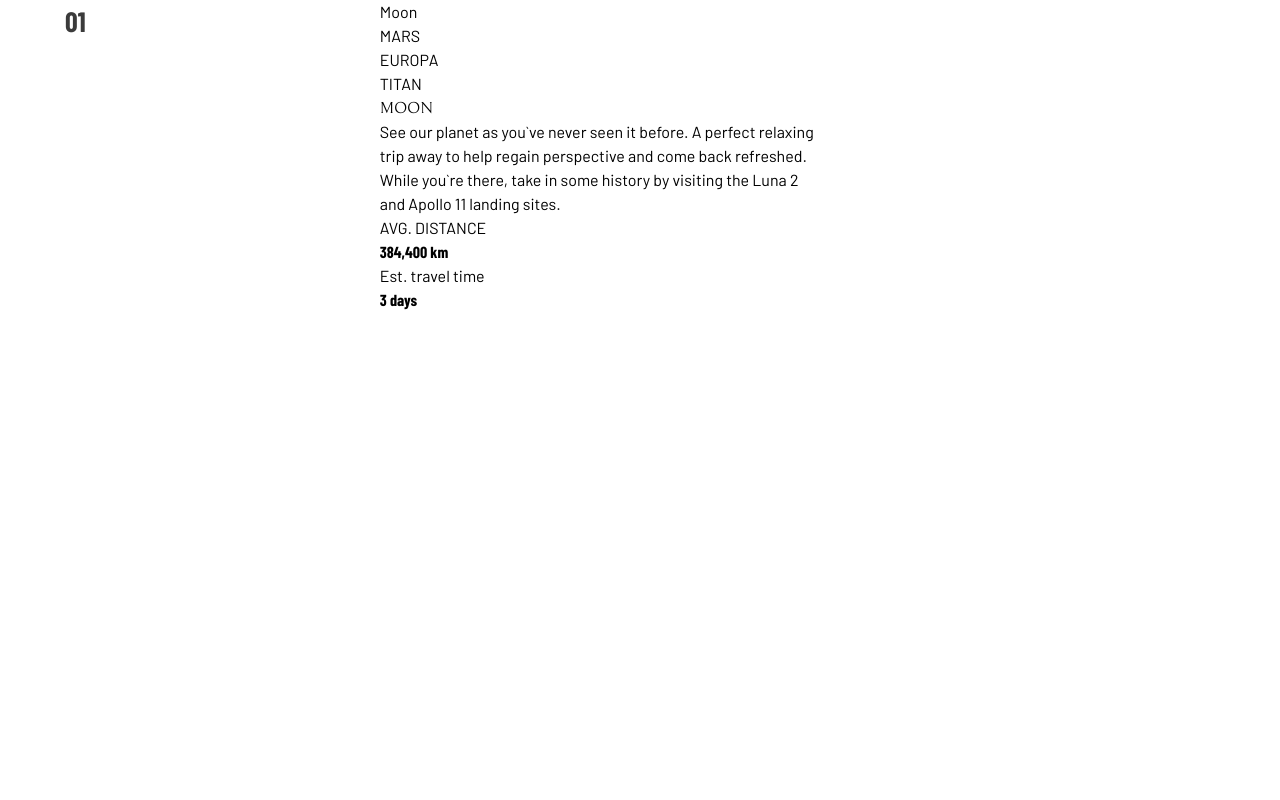
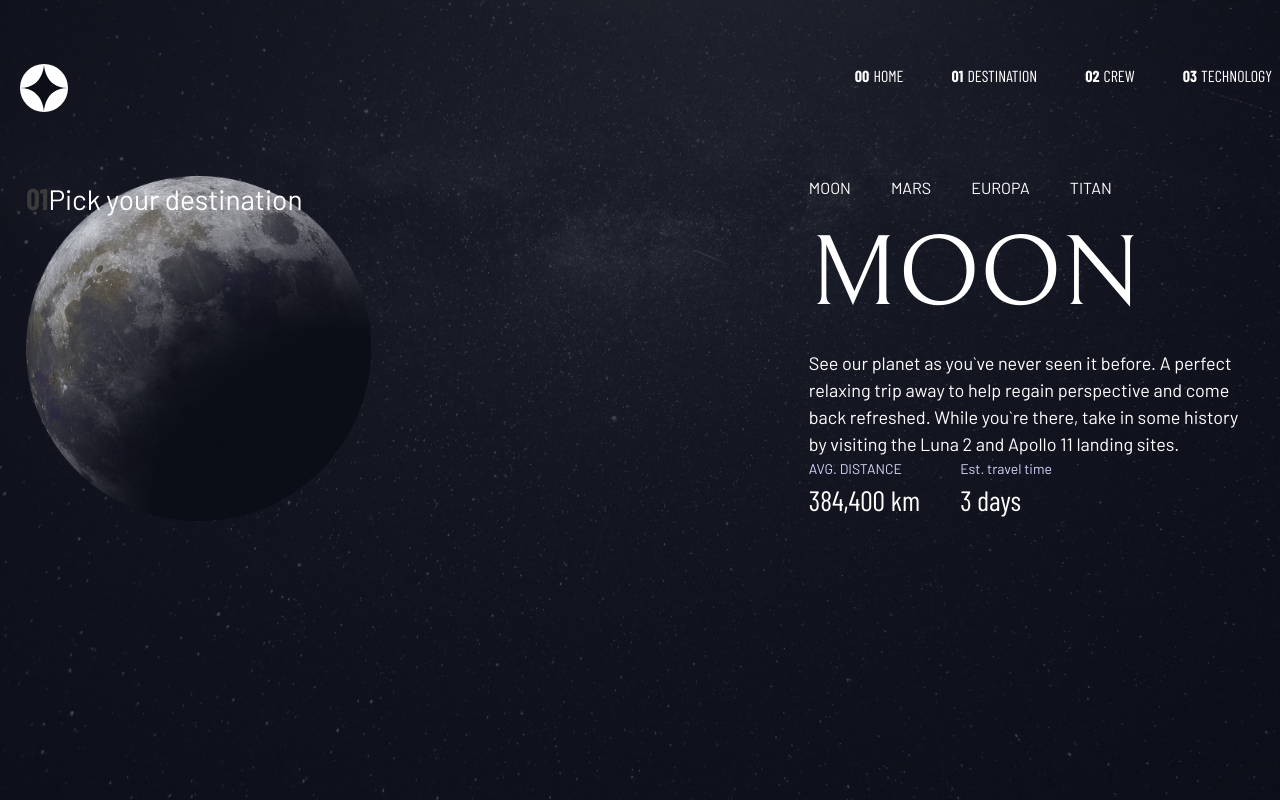
Before and after one commit to solikhazufar/team_work, a plain HTML site: page destination.html in a window 1280 px wide. Drawn offline with nearby package versions, Linux system fonts and the light colour scheme.

Commit message:
end result

```diff
--- a/destination.html
+++ b/destination.html
@@ -5,39 +5,64 @@
     <meta charset="UTF-8">
     <meta name="viewport" content="width=device-width, initial-scale=1.0">
     <link rel="stylesheet" href="./css/destination.css">
-    <link rel="icon" type="icon" href="./images/icon_logo.svg">
+    <link rel="icon" type="icon" href="./images/svg/icon_logo.svg">
     <title>DESTINATION</title>
     <style type="text/tailwindcss"></style>
 </head>
 
-<body>
+<body class=" bg-[url(/images/star_night.jpg)] bg-cover bg-center bg-no-repeat mx-[40px]">
 
-
-
-
-    <main class="containers">
-        <section class="section flex justify-start gap-[40px]">
-            <div class="container_1">
-                <p class="text-white p-[10px] font-normal text-[28px] px-3"><strong class=" px-2 text-[#3B3B3B] font-bold text-[28px] ">01</strong>Pick your destination</p>
+    <header>
+        <div class=" flex justify-between !py-[64px] !pl-5 !pr-2 ">
+            <a href="/">
+                <img class="" src="./images/svg/icon_logo.svg" alt="icon" width="48px" height="48px">
+            </a>
+            <div class=" text-[#FFFFFF] flex content-between gap-[48px]  ">
+                <div class="">
+                    <strong>00</strong>
+                    <a class=" text-[#FFFFFF]" href="">HOME</a>
+                </div>
+                <div class="">
+                    <strong>01</strong>
+                    <a href="" class=" underline ">DESTINATION</a>
+                </div>
+                <div class="">
+                    <strong>02</strong>
+                    <a class=" text-[16px] " href="">CREW</a>
+                </div>
+                <div class="">
+                    <strong>03</strong>
+                    <a href="">TECHNOLOGY</a>
+                </div>
             </div>
-            <div class="w-[445px]">
-                <div>
-                    <p>Moon</p>
-                    <p>MARS</p>
-                    <p>EUROPA</p>
-                    <p>TITAN</p>
+        </div>
+    </header>
+    <main>
+        <section class="section flex justify-start gap-[90px] ">
+            <div class="containers w-[50%]  bg-[url(/images/png/destination_img.png)] bg-no-repeat bg-left-bottom mt-[30px]  bg-[445px] bg-contain">
+                <p class="text-white p-[10px] font-normal text-[28px] "><strong
+                        class=" text-[#3B3B3B] font-bold text-[30px] mx-[20px]">01</strong class="">Pick your destination</p>
+                        <strong class=""></strong>
+            </div>
+            <div class=" containers w-[445px] ">
+                <div class="flex justify-start gap-[40px]">
+                    <p class=" text-white text-[16px] font-normal underline">MOON </p>
+                    <p class=" text-white text-[16px] font-normal">MARS</p>
+                    <p class=" text-white text-[16px] font-normal">EUROPA</p>
+                    <p class=" text-white text-[16px] font-normal">TITAN</p>
                 </div>
-                <h2>MOON</h2>
-                <p>See our planet as you`ve never seen it before. A perfect relaxing trip away to help regain perspective and come back refreshed. While you`re there, take in some history by visiting the Luna 2 and Apollo 11 landing sites.</p>
-                <strong class=""></strong>
-                <div class="">
+                <h2 class="font-regular text-[100px] text-white text-underline ml-[20px]">MOON</h2>
+                <p class="font-regular text-[18px] text-white py-5">See our planet as you`ve never seen it before. A perfect relaxing trip away to help regain
+                    perspective and come back refreshed. While you`re there, take in some history by visiting the Luna 2
+                    and Apollo 11 landing sites.</p>
+                <div class="flex justify-start gap-[40px] my-3">
                     <div>
-                        <p>AVG. DISTANCE</p>
-                        <strong>384,400 km</strong>
+                        <p class="mt-[20px] font-normal text-[14px] text-[#D0D6F9]">AVG. DISTANCE</p>
+                        <strong class="font-normal text-[28px] text-white">384,400 km</strong>
                     </div>
                     <div>
-                        <p>Est. travel time</p>
-                        <strong>3 days</strong>
+                        <p class="mt-[20px] font-normal text-[14px] text-[#D0D6F9]">Est. travel time</p>
+                        <strong class="font-normal text-[28px] text-white">3 days</strong>
                     </div>
                 </div>
             </div>
```
